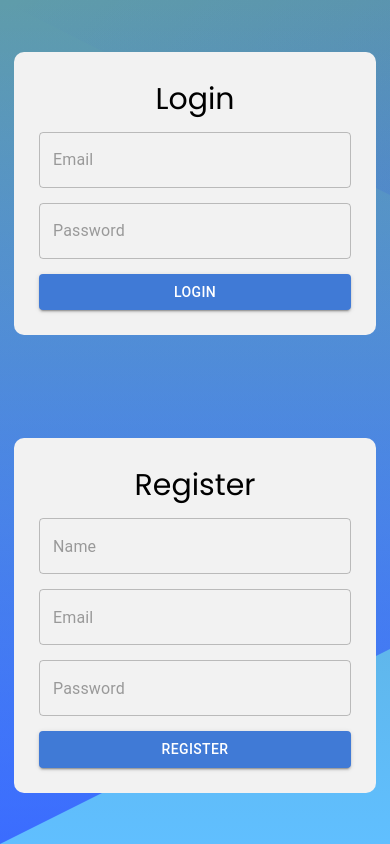
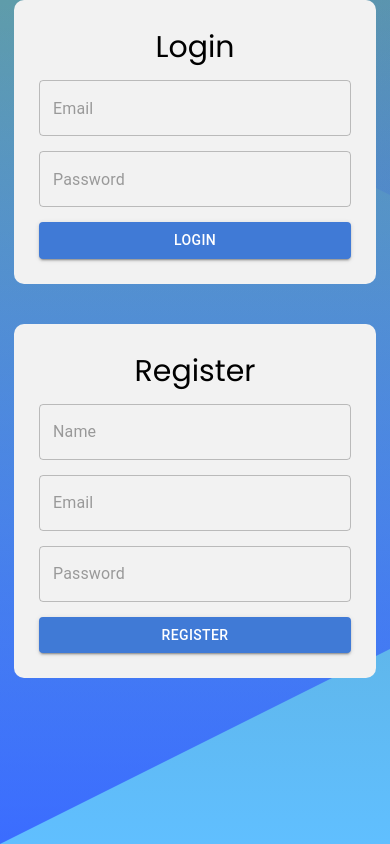
Before and after one commit to Hamzah-Ahmad/Mern-Chat, a React (Create React App) app in the folder frontend/: page /auth in a window 390 px wide. Built offline with nearby package versions, Linux system fonts and the light colour scheme; no server answers.

Commit message:
Fixed auth screen mobile view

```diff
--- a/frontend/src/screens/Auth/AuthScreen.js
+++ b/frontend/src/screens/Auth/AuthScreen.js
@@ -21,6 +21,7 @@ const AuthScreen = ({ history }) => {
           mediaMatch={mediaMatch}
           setBackDrop={setBackDrop}
         />
+        {!mediaMatch && <div style={{ marginTop: 40 }}></div>}
         <Register
           history={history}
           mediaMatch={mediaMatch}
@@ -44,8 +45,8 @@ const style = {
   mobileContainer: {
     display: "flex",
     flexDirection: "column",
-    justifyContent: "space-around",
-    height: "100vh",
+    justifyContent: "space-between",
+    // height: "100vh",
   },
   title: {
     textAlign: "center",
```
